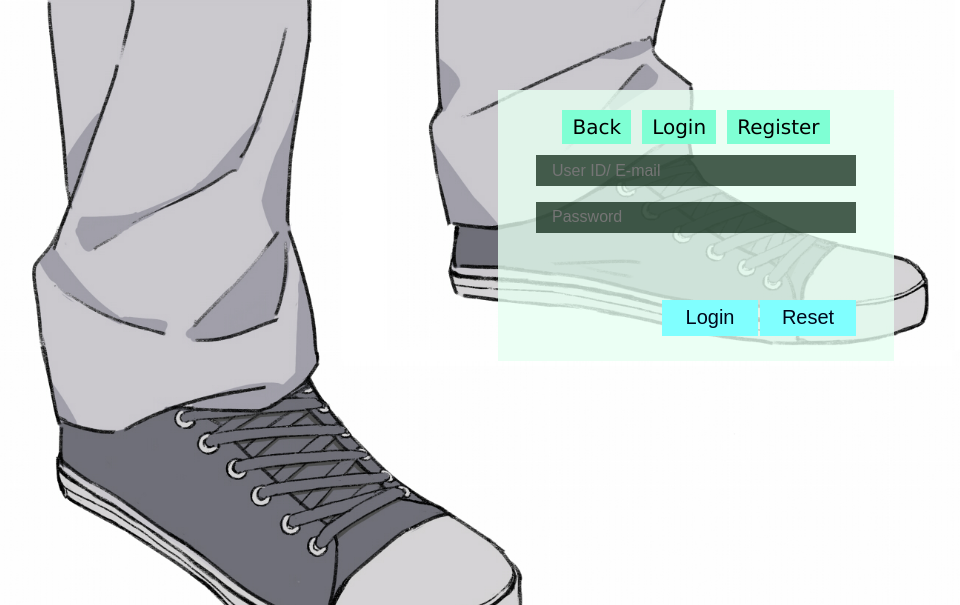
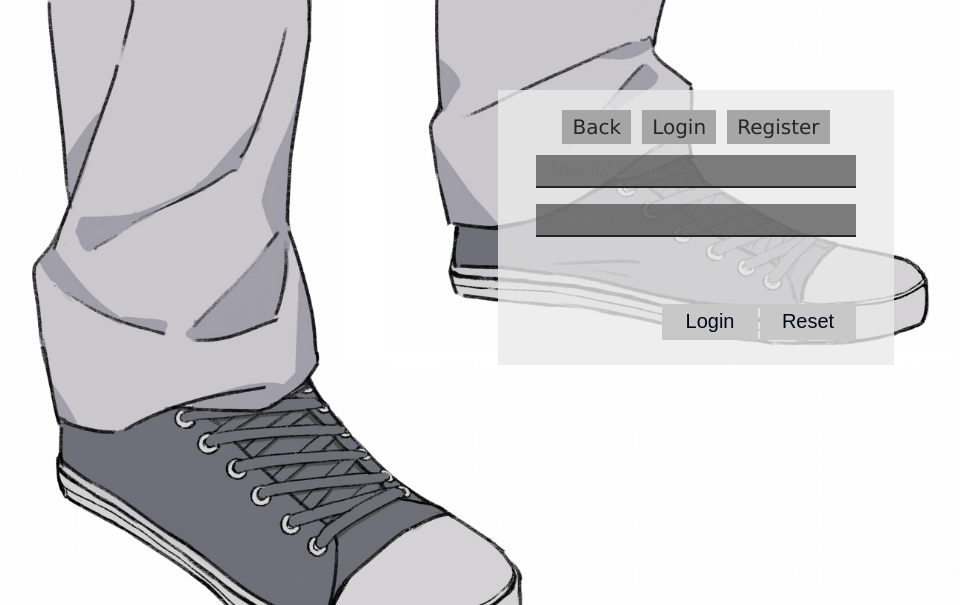
Before and after one commit to itzShovon/Address-Book, a PHP site: page /Login.php in a window 1280 px wide. Shown: the top 605 px of the page, without its empty margins (232-1192 px from the left). Run offline with PHP 8.4, Linux system fonts and the light colour scheme.

Commit message:
Add files via upload
Fixed some color issue. Yet title icon not working. Null row option handled...

```diff
--- a/Address Book/Data/LoginStyle.css
+++ b/Address Book/Data/LoginStyle.css
@@ -23,21 +23,27 @@ body {
 .SIBody {
     /*    height: 100%;*/
     width: 320px;
-    background-color: rgba(230, 255, 242, 0.8);
+    background-color: rgba(234, 234, 234, 0.8);
     float: right;
     margin-top: 7%;
     margin-right: 12%;
     padding: 2% 3%;
 }
 
-.SIBody input {
+.SIBody form input {
     margin-top: 5%;
     color: #f2f2f2;
     padding: 2% 5%;
     font-size: 16px;
-    /*    height: 10%;*/
+    border-bottom: 2px solid #262626;
     width: 90%;
-    background-color: rgba(0, 26, 9, 0.7);
+    background-color: rgba(75, 75, 75, 0.7);
+}
+
+.SIBody input:focus {
+    border-bottom: 2px solid #666666;
+    color: #1a1a1a;
+    background-color: rgba(200, 200, 200, 0.7);
 }
 
 .SIBody button {
@@ -50,24 +56,34 @@ body {
     /*    height: 20%;*/
     width: 30%;
     float: right;
-    background-color: #80ffff;
+    background-color: #c8c8c8;
 }
 
 .SIBody button:hover {
     color: #00061a;
-    background-color: #4dffff;
+    background-color: #d9d9d9;
 }
 
 .SIBody button:active {
-    color: #e6ffff;
-    background-color: #003333;
+    color: #e6e6e6;
+    background-color: #4d4d4d;
 }
 
 a {
-    color: black;
+    color: #262626;
     font-size: 20px;
     margin: 0 3px;
     text-decoration: none;
-    background-color: aquamarine;
+    background-color: #a6a6a6;
     padding: 5px 10px;
 }
+
+a:hover {
+    background-color: #bfbfbf;
+    color: #4d4d4d;
+}
+
+a:active {
+    color: #1a1a1a;
+    background-color: #999999;
+}
--- a/Address Book/Default.php
+++ b/Address Book/Default.php
@@ -2,6 +2,8 @@
 <html>
 
 <head>
+    <title>Home Page...</title>
+    <link rel="icon" href="Data/Icon.png" type="image/png" sizes="16x16">
     <link rel="stylesheet" type="text/css" href="Data/Style.css">
 </head>
 
--- a/Address Book/Login.php
+++ b/Address Book/Login.php
@@ -7,6 +7,8 @@
 
     <head>
         <link rel="stylesheet" type="text/css" href="Data/LoginStyle.css">
+        <title>Login Page</title>
+        <link rel="icon" type="image/png" href="Data/Icon.png" sizes="16x16">
         <script src="Data/Main.js"></script>
     </head>
 
@@ -17,8 +19,6 @@
                 <a href="Login.php">Login</a>
                 <a href="Register.php">Register</a>
                 <input type="text" id="user_ID" name="user_ID" class="user_ID" placeholder="User ID/ E-mail">
-                <!--            <input type="email" id="email" placeholder="E-mail" required>-->
-                <!--            <input type="password" id="password" placeholder="Password" required>-->
                 <input type="password" id="user_password" class="user_password" name="user_password" placeholder="Password">
                 <button type="reset" id="SIReset" name="SIReset" class="SIReset">Reset</button>
                 <button type="submit" class="SISubmit" id="SISubmit" name="SISubmit" onclick="return SigninValidation();">Login</button>
--- a/Address Book/Register.php
+++ b/Address Book/Register.php
@@ -7,8 +7,8 @@
     <html>
 
     <head>
-        <title>HTML Reference</title>
-        <link rel="icon" href="Data/Icon.png" type="image/gif" sizes="16x16">
+        <title>Do Registeration</title>
+        <link rel="icon" href="Data/Icon.png" type="image/png" sizes="16x16">
         <link rel="stylesheet" type="text/css" href="Data/RegisterStyle.css">
         <script src="Data/Main.js"></script>
     </head>
```
Also changed, not shown: Address Book/Data/DocumentStyle.css (+8 -8 lines), Address Book/Document.php (+14 -1 lines), Address Book/Data/Icon.png (added).
